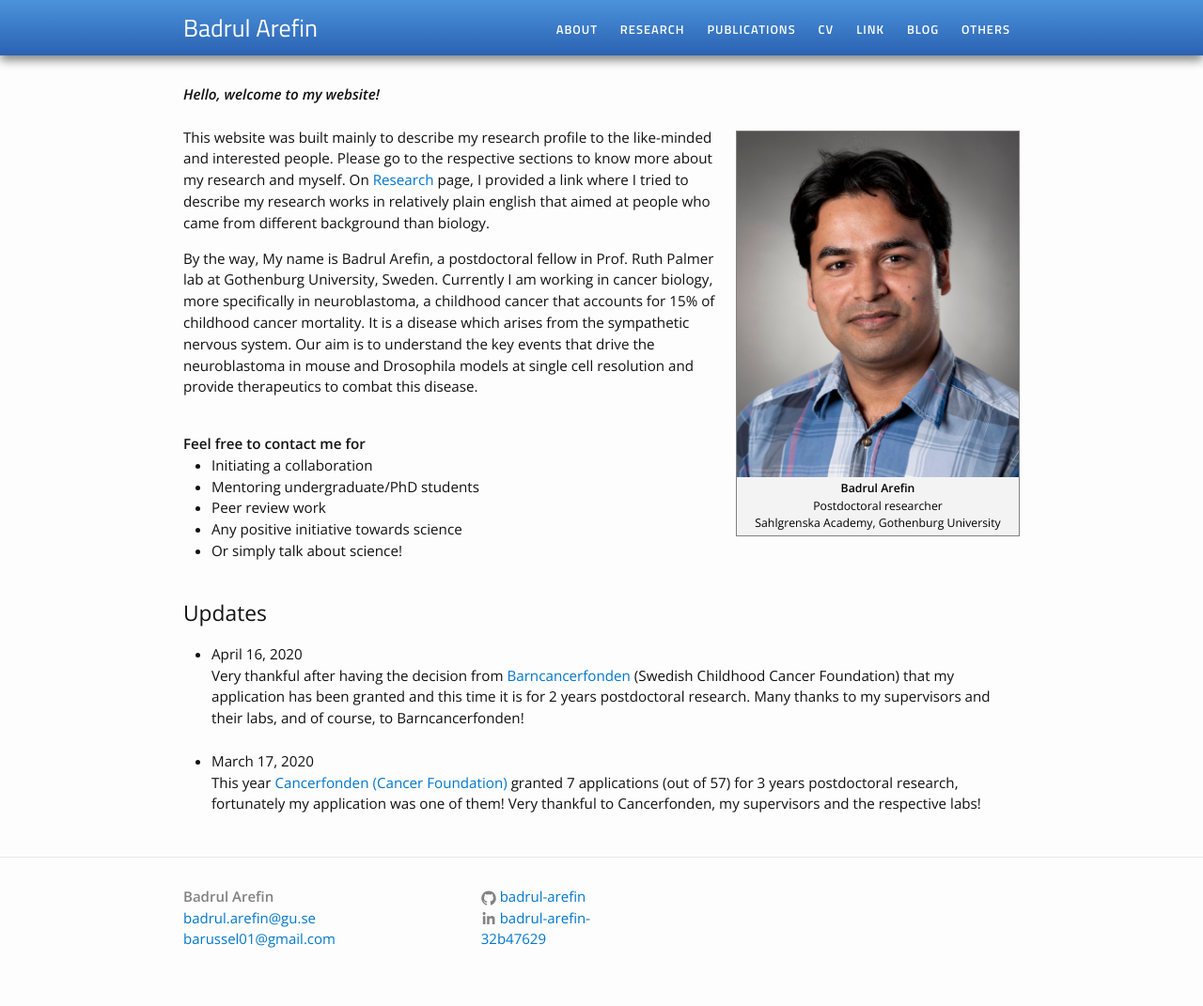
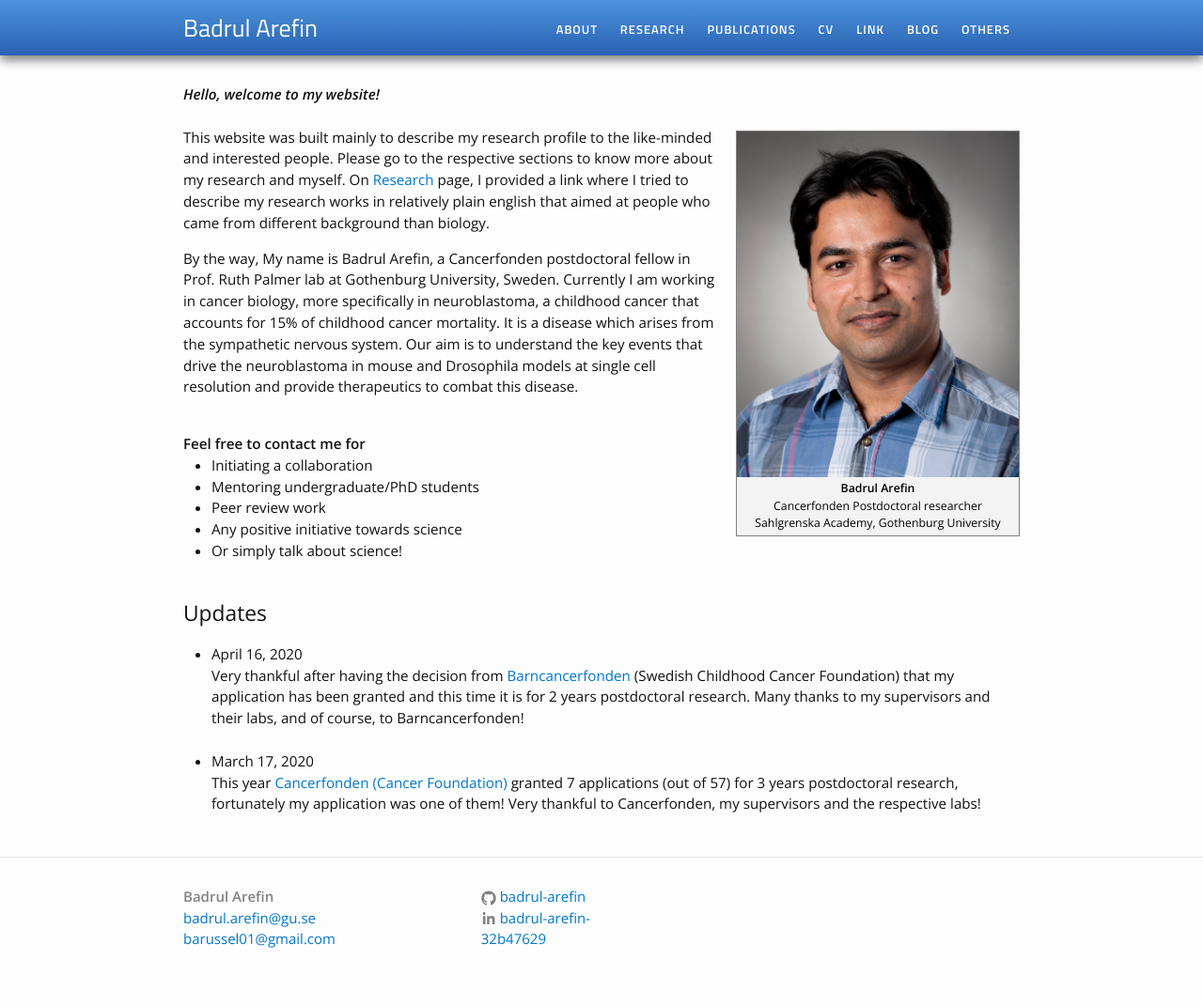
Before and after one commit to Badrul-Arefin/badrul-arefin.github.io, a Jekyll site: the page built from index.html, in a window 1280 px wide. Shown: the whole page at 94% size. Built offline with Jekyll 4.4.1, drawn with Linux system fonts in a browser that asks for light colours.

Commit message:
Update index.html

```diff
--- a/index.html
+++ b/index.html
@@ -6,13 +6,13 @@ layout: default
 
  <i><b>Hello, welcome to my website!</b></i><br><br>
 
- {% include image.html url="/images/pic_low2.jpg" caption="<b>Badrul Arefin</b><br>Postdoctoral researcher<br>Sahlgrenska Academy, Gothenburg University" width=300 align="right" %}
+ {% include image.html url="/images/pic_low2.jpg" caption="<b>Badrul Arefin</b><br>Cancerfonden Postdoctoral researcher<br>Sahlgrenska Academy, Gothenburg University" width=300 align="right" %}
 
   <p> This website was built mainly to describe my research profile to the like-minded and interested people. Please go to the
   respective sections to know more about my research and myself. On <a href="research">Research</a> page, I provided a link where I tried to describe my
   research works in relatively plain english that aimed at people who came from different background than biology.<br>
 
-<p> By the way, My name is Badrul Arefin, a postdoctoral fellow in Prof. Ruth Palmer lab at Gothenburg University, Sweden. Currently I am working
+<p> By the way, My name is Badrul Arefin, a Cancerfonden postdoctoral fellow in Prof. Ruth Palmer lab at Gothenburg University, Sweden. Currently I am working
   in cancer biology, more specifically in neuroblastoma, a childhood cancer that accounts for 15% of childhood cancer
   mortality. It is a disease which arises from the sympathetic nervous system. Our aim is to understand the key events that
   drive the neuroblastoma in mouse and Drosophila models at single cell resolution and provide therapeutics to combat this disease. <br>
```
